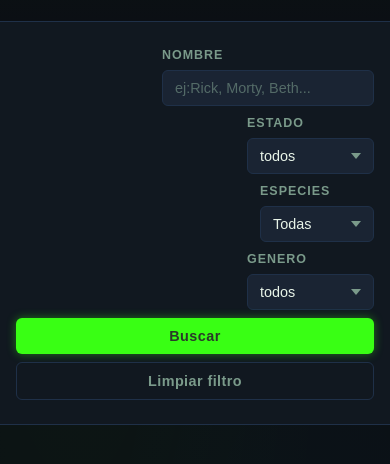
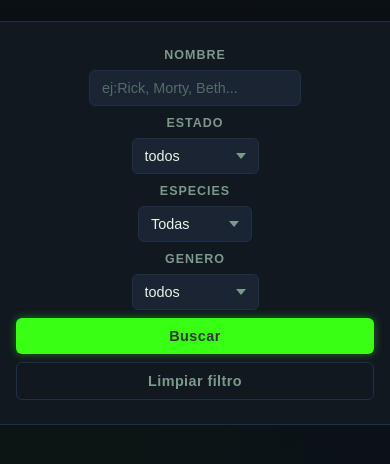
Before and after one commit to lautiacvd-99/ricky-and-morty-explorerLYM, a plain HTML site: page index.html in a window 390 px wide. Shown: the part 176-640 px from the top of the page. Drawn offline with Linux system fonts and the light colour scheme; no server answers.

Commit message:
alineacion de filtros y centrado de filter-label

```diff
--- a/frontend/css/styles.css
+++ b/frontend/css/styles.css
@@ -165,6 +165,7 @@ button { cursor: pointer; font-family: var(--font-body); border: none; backgroun
 /* ── Filtros ─────────────────────────────────────────────── */
 
 .filters-section {
+  align-items: center;
   padding: var(--space-lg) var(--space-md);
   border-bottom: 1px solid var(--color-border);
   background: var(--color-surface);
@@ -418,8 +419,9 @@ button { cursor: pointer; font-family: var(--font-body); border: none; backgroun
 
 @media (max-width: 600px) {
   .site-header { padding: var(--space-lg) var(--space-md); }
-  .filters-inner { flex-direction: column; gap: var(--space-sm); }
+  .filters-inner { flex-direction: column; align-items: center; gap: var(--space-sm); }
   .filter-group { flex: 1 1 100%; }
+  .filter-label { text-align: center;}
   .filters-inner > .btn { width: 100%; justify-content: center; }
   .characters-grid { grid-template-columns: 1fr; gap: var(--space-md); }
   .pagination-inner { flex-direction: column; gap: var(--space-md); }
```
